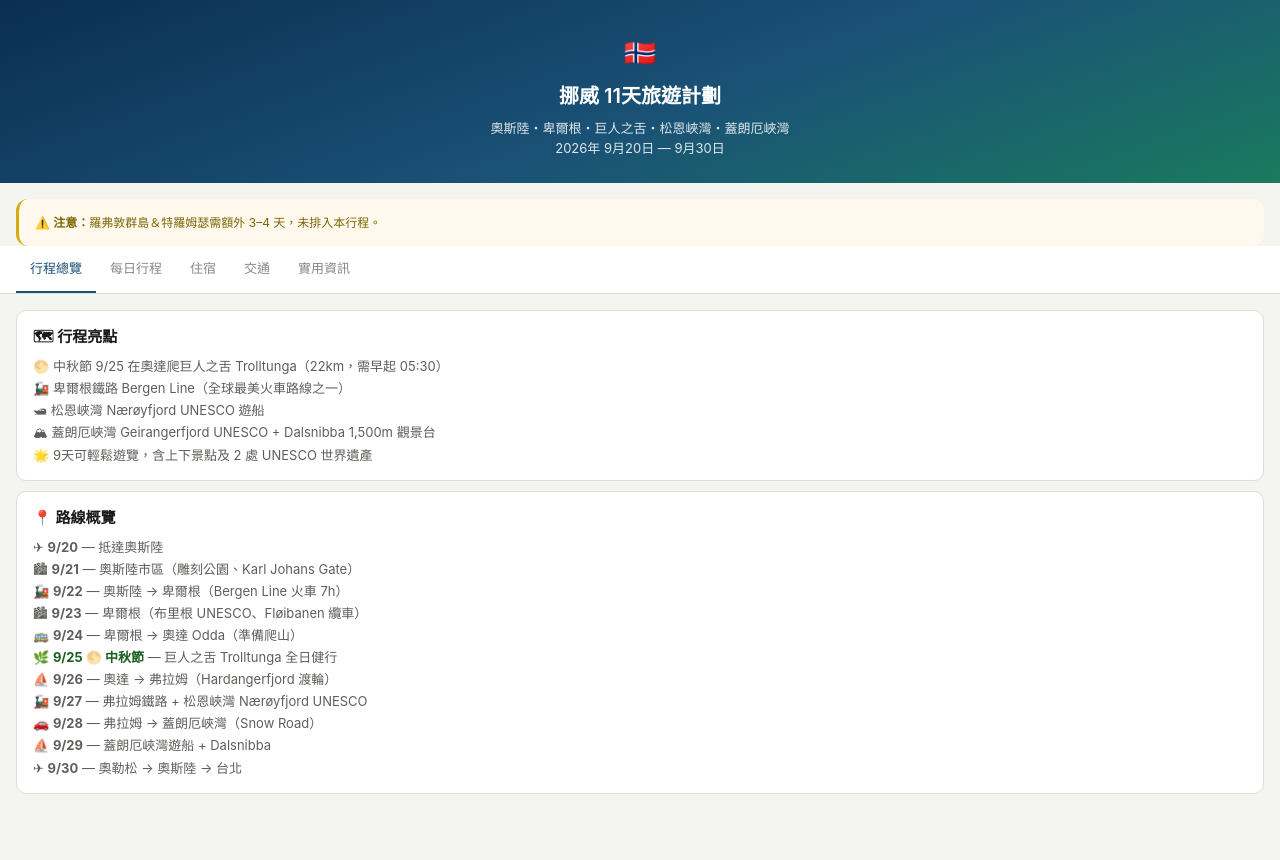
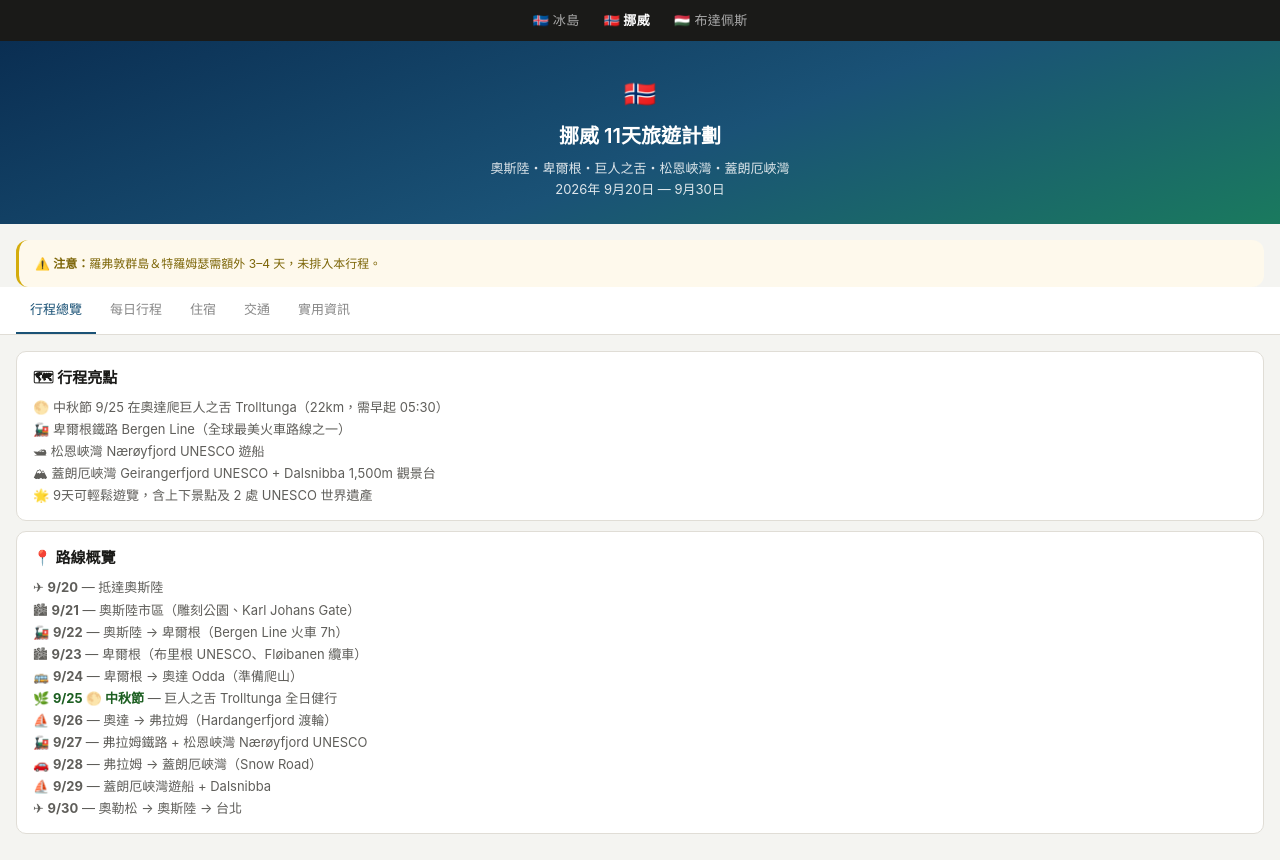
Before and after one commit to devilhuang123/nordic-travel-plan, a plain HTML site: page norway.html in a window 1280 px wide. Before the commit the page ends 820 px from the top, so only its background shows below. Drawn offline with Linux system fonts and the light colour scheme.

Commit message:
Add nav bar to norway.html

```diff
--- a/norway.html
+++ b/norway.html
@@ -38,6 +38,11 @@ body{font-family:-apple-system,BlinkMacSystemFont,"Segoe UI",sans-serif;backgrou
 </style>
 </head>
 <body>
+<div style="background:#1a1a18;padding:10px 16px;text-align:center;font-size:13px;letter-spacing:.3px">
+  <a href="index.html" style="color:#aaa;margin:0 10px;text-decoration:none">🇮🇸 冰島</a>
+  <a href="norway.html" style="color:#aaa;margin:0 10px;text-decoration:none"><strong style="color:#fff">🇳🇴 挪威</strong></a>
+  <a href="budapest.html" style="color:#aaa;margin:0 10px;text-decoration:none">🇭🇺 布達佩斯</a>
+</div>
 
 <div class="hero">
   <div style="font-size:26px;margin-bottom:6px">🇳🇴</div>
```
